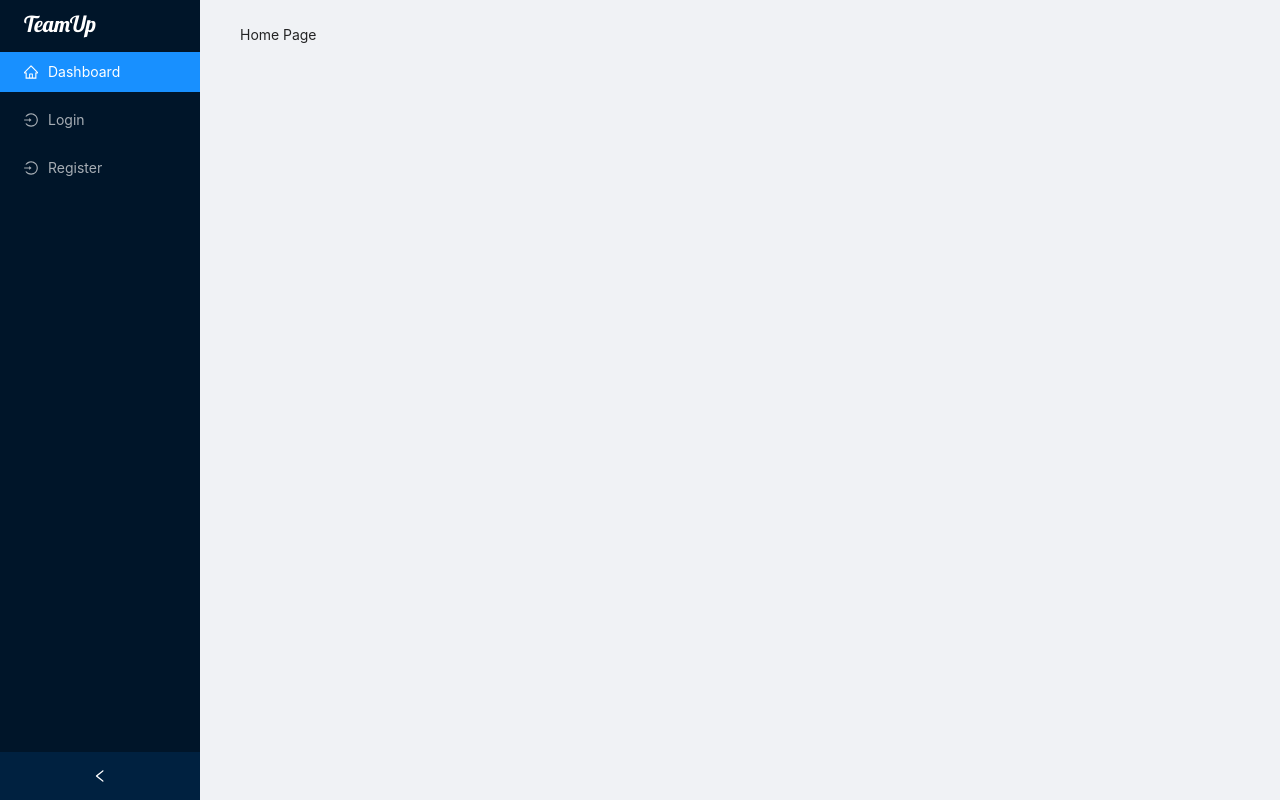
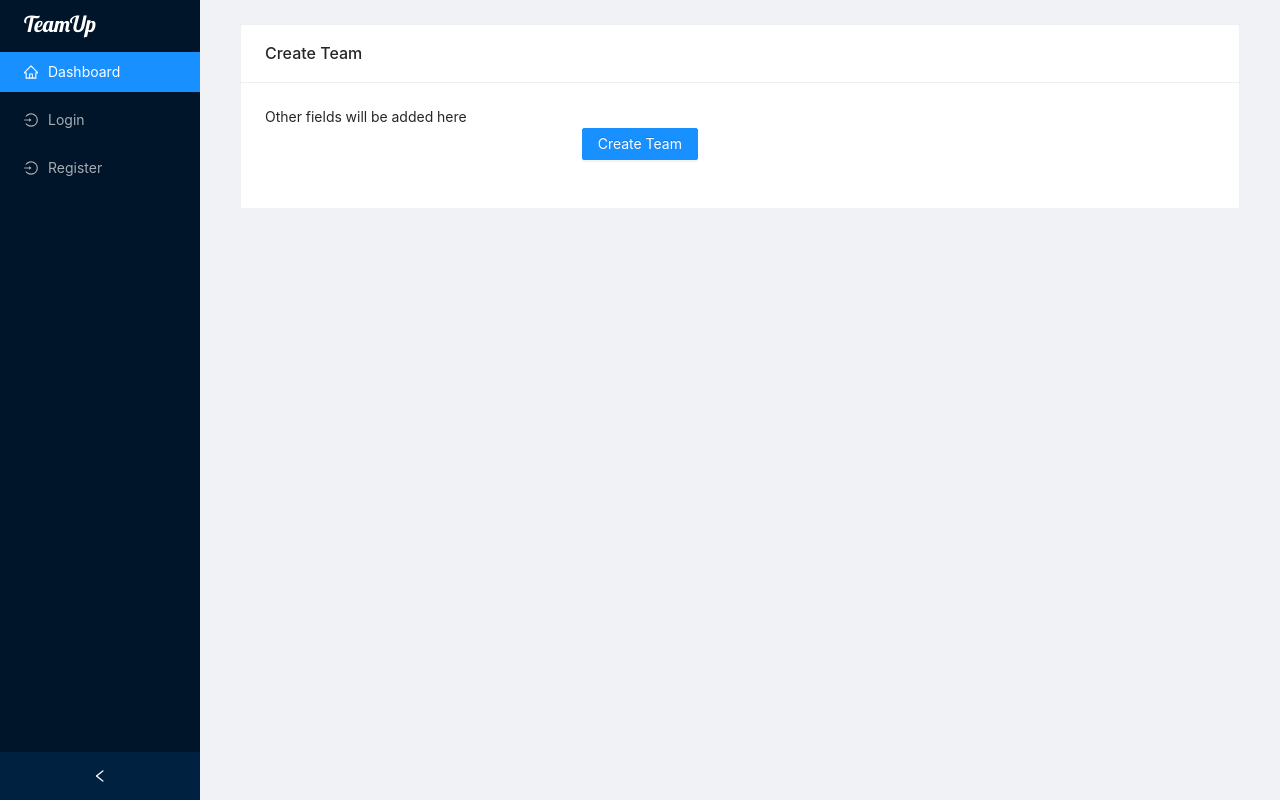
Before and after one commit to kcoulsy/teamup, a React (Create React App) app: page / in a window 1280 px wide. Built offline with nearby package versions, Linux system fonts and the light colour scheme.

Commit message:
feat: able to create and remove a team

```diff
--- a/src/actions/team.ts
+++ b/src/actions/team.ts
@@ -1,5 +1,7 @@
-import { TEAM_MY_FETCH } from '../types/actions';
+import { TEAM_MY_FETCH, AppActions } from '../types/actions';
 import { TeamMyFetchAction } from './../types/actions';
+import { Dispatch } from '@reduxjs/toolkit';
+import { api } from './../services/api';
 
 export function storeTeam({
     id = null,
@@ -17,3 +19,32 @@ export function storeTeam({
         },
     };
 }
+
+export const createTeam = () => {
+    return (dispatch: Dispatch<AppActions>) => {
+        return new Promise(async (resolve, reject) => {
+            const res = await api('/team/create', 'POST');
+            if (res.team) {
+                dispatch(
+                    storeTeam({
+                        id: res.team._id,
+                        members: res.team.users,
+                        roles: res.team.roles,
+                        rolePermissions: res.team.rolePermissions,
+                    })
+                );
+                resolve(true);
+            }
+        });
+    };
+};
+
+export const removeTeam = () => {
+    return async (dispatch: Dispatch<AppActions>) => {
+        return new Promise((resolve, reject) => {
+            // const res = await api('/team/remove', 'POST');
+            dispatch(storeTeam({}));
+            resolve(true);
+        });
+    };
+};
--- a/src/components/TeamSettingsPanel/views/GeneralSettings.tsx
+++ b/src/components/TeamSettingsPanel/views/GeneralSettings.tsx
@@ -1,9 +1,17 @@
 import React from 'react';
-import { Form, Input, Button, Typography } from 'antd';
+import { Form, Input, Button, Typography, notification, Modal } from 'antd';
+import { removeTeam } from './../../../actions/team';
+import { connect } from 'react-redux';
+import { useHistory } from 'react-router-dom';
+import { PATH_HOME } from './../../../constants/pageRoutes';
 
 const { Title } = Typography;
+const { confirm } = Modal;
 
-const GeneralSettings: React.FunctionComponent = (props) => {
+const GeneralSettings: React.FunctionComponent<{ removeTeam: Function }> = ({
+    removeTeam,
+}) => {
+    const history = useHistory();
     return (
         <div>
             <Title level={4} style={{ marginBottom: '20px' }}>
@@ -52,8 +60,31 @@ const GeneralSettings: React.FunctionComponent = (props) => {
                     </Button>
                 </Form.Item>
             </Form>
+            <Button
+                danger
+                onClick={async () => {
+                    confirm({
+                        title: 'Leave Team?',
+                        content:
+                            'Leaving the team will prevent you from accessing the teams projects.',
+                        onOk: async () => {
+                            const done = await removeTeam();
+                            if (done) {
+                                notification.success({
+                                    message: 'Successfully left the team',
+                                });
+                                history.push(PATH_HOME);
+                            }
+                        },
+                    });
+                }}>
+                Leave Team
+            </Button>
         </div>
     );
 };
 
-export default GeneralSettings;
+const mapDispatchToProps = {
+    removeTeam,
+};
+export default connect(undefined, mapDispatchToProps)(GeneralSettings);
--- a/src/pages/CreateTeam.tsx
+++ b/src/pages/CreateTeam.tsx
@@ -1,8 +1,13 @@
 import React from 'react';
+import { Form, Card } from 'antd';
 
 const CreateTeam: React.FunctionComponent = () => {
     // TODO Redirect if already has a team.
-    return <div>CreateTeam Page</div>;
+    return (
+        <Card title="Create Team">
+            <Form></Form>
+        </Card>
+    );
 };
 
 export default CreateTeam;
--- a/src/pages/Home.tsx
+++ b/src/pages/Home.tsx
@@ -1,11 +1,50 @@
 import React from 'react';
+import { Card, Form, Button, notification } from 'antd';
+import { createTeam } from '../actions/team';
+import { connect } from 'react-redux';
+import { useHistory } from 'react-router-dom';
+import { PATH_TEAM_PROFILE } from './../constants/pageRoutes';
 
-const Home: React.FunctionComponent = () => {
+const layout = {
+    labelCol: { span: 8 },
+    wrapperCol: { span: 16 },
+};
+const tailLayout = {
+    wrapperCol: { offset: 8, span: 16 },
+};
+
+const Home: React.FunctionComponent<{ createTeam: Function }> = ({
+    createTeam,
+}) => {
+    const history = useHistory();
     return (
         <div>
-            Home Page
+            <Card title="Create Team">
+                <Form
+                    {...layout}
+                    name="basic"
+                    initialValues={{ remember: true }}
+                    onFinish={async () => {
+                        const done = await createTeam();
+                        if (done) {
+                            notification.success({ message: 'Team Created' });
+                            history.push(PATH_TEAM_PROFILE);
+                        }
+                    }}>
+                    Other fields will be added here
+                    <Form.Item {...tailLayout}>
+                        <Button type="primary" htmlType="submit">
+                            Create Team
+                        </Button>
+                    </Form.Item>
+                </Form>
+            </Card>
         </div>
     );
 };
 
-export default Home;
+const mapDispatchToProps = {
+    createTeam: createTeam,
+};
+
+export default connect(undefined, mapDispatchToProps)(Home);
```
Also changed, not shown: src/components/TeamSettingsPanel/views/TeamMembers.tsx (+1 -10 lines), 1 other file (tests, documents, lock files or other folders).
